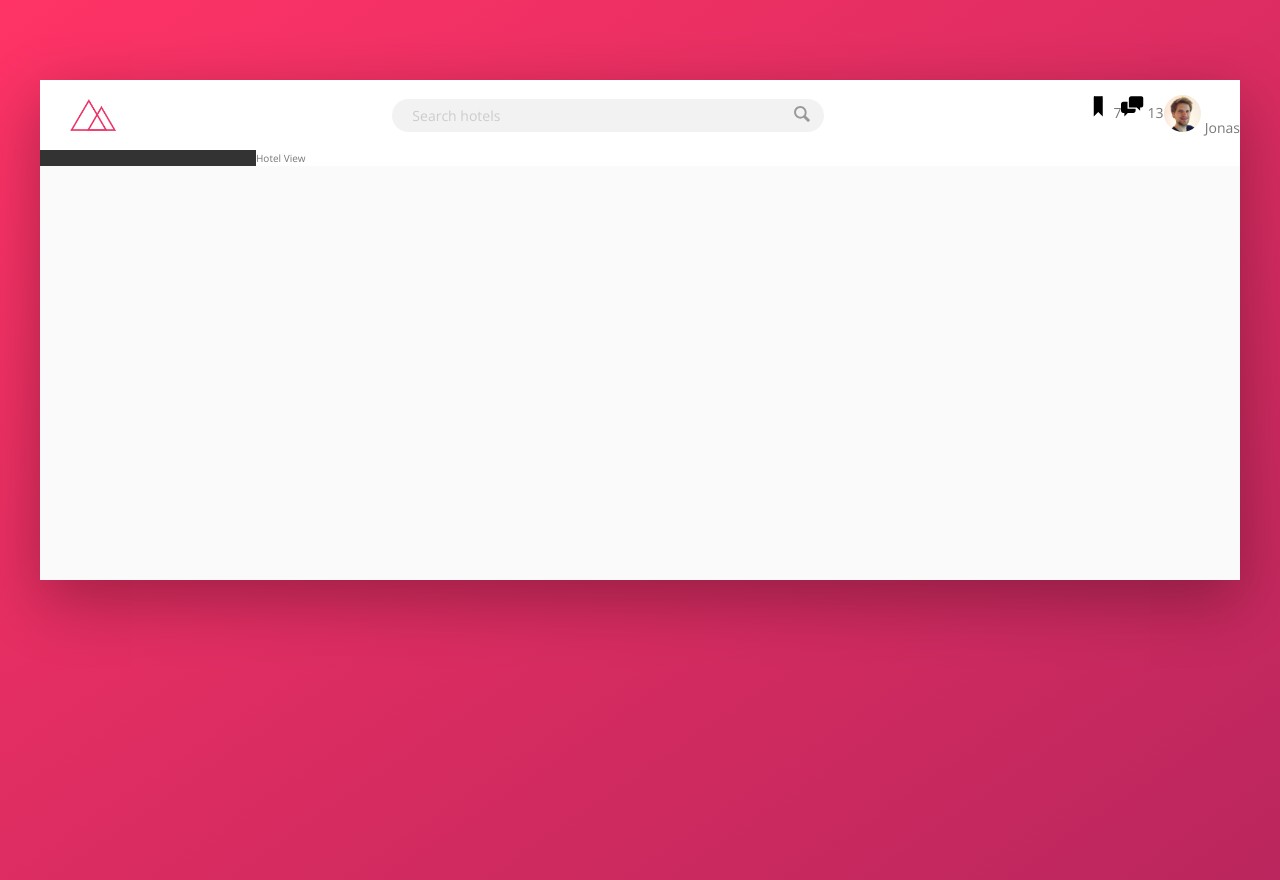
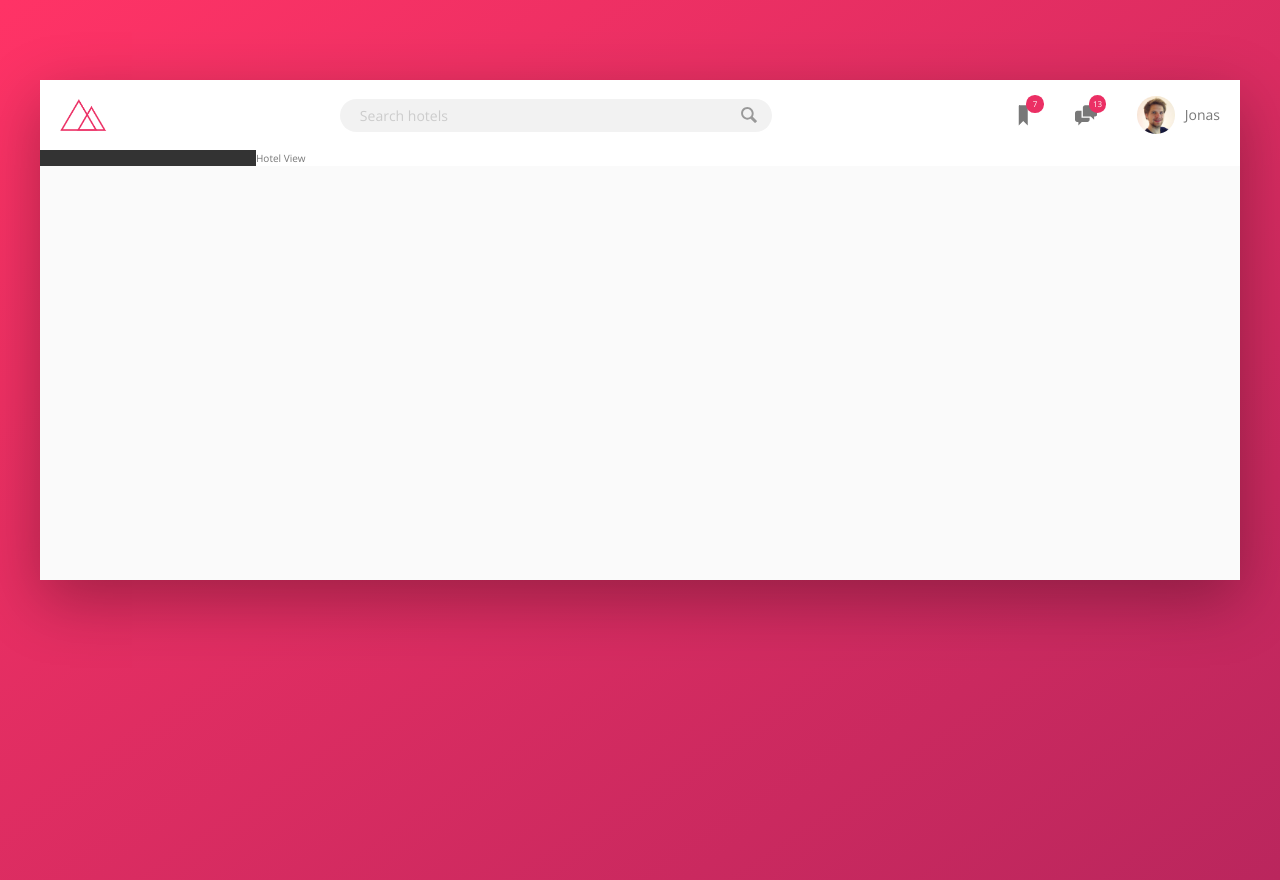
Before and after one commit to Rettgp/css-practice-trillo, a website: page index.html in a window 1280 px wide. Drawn offline with nearby package versions, Linux system fonts and the light colour scheme.

Commit message:
Finish styling the header

```diff
--- a/sass/_components.scss
+++ b/sass/_components.scss
@@ -1,6 +1,6 @@
 .logo {
     height: 3.25rem;
-    margin-left: 3rem;;
+    margin-left: 2rem;
 }
 
 .search {
@@ -36,6 +36,7 @@
     &__btn {
         border: none;
         background-color: transparent;
+        line-height: 0;
 
         &:focus {
             outline: none;
@@ -54,25 +55,50 @@
 
 .user-nav {
     display: flex;
+    align-items: center;
+    align-self: stretch;
+
+    & > * {
+        padding: 0 2rem;
+        cursor: pointer;
+        height: 100%;
+        display: flex;
+        align-items: center;
+    }
+
+    & > *:hover {
+        background-color: var(--color-grey-95);
+    }
 
     &__icon-box {
+        position: relative;
+    }
 
-    }
     &__icon {
         height: 2.25rem;
         width: 2.25rem;
+        fill: var(--color-grey-47)
     }
+
     &__notification {
+        position: absolute;
+        top: 1.5rem;
+        right: 1.1rem;
+        font-size: .8rem;
+        height: 1.75rem;
+        width: 1.75rem;
+        border-radius: 50%;
+        background-color: var(--color-primary);
+        color: #fff;
 
+        display: flex;
+        justify-content: center;
+        align-items: center;
     }
-    &__user {
 
-    }
     &__user-photo {
         height: 3.75rem;
         border-radius: 50%;
-    }
-    &__user-name {
-
+        margin-right: 1rem;
     }
 }
```
Also changed, not shown: css/style.css.
